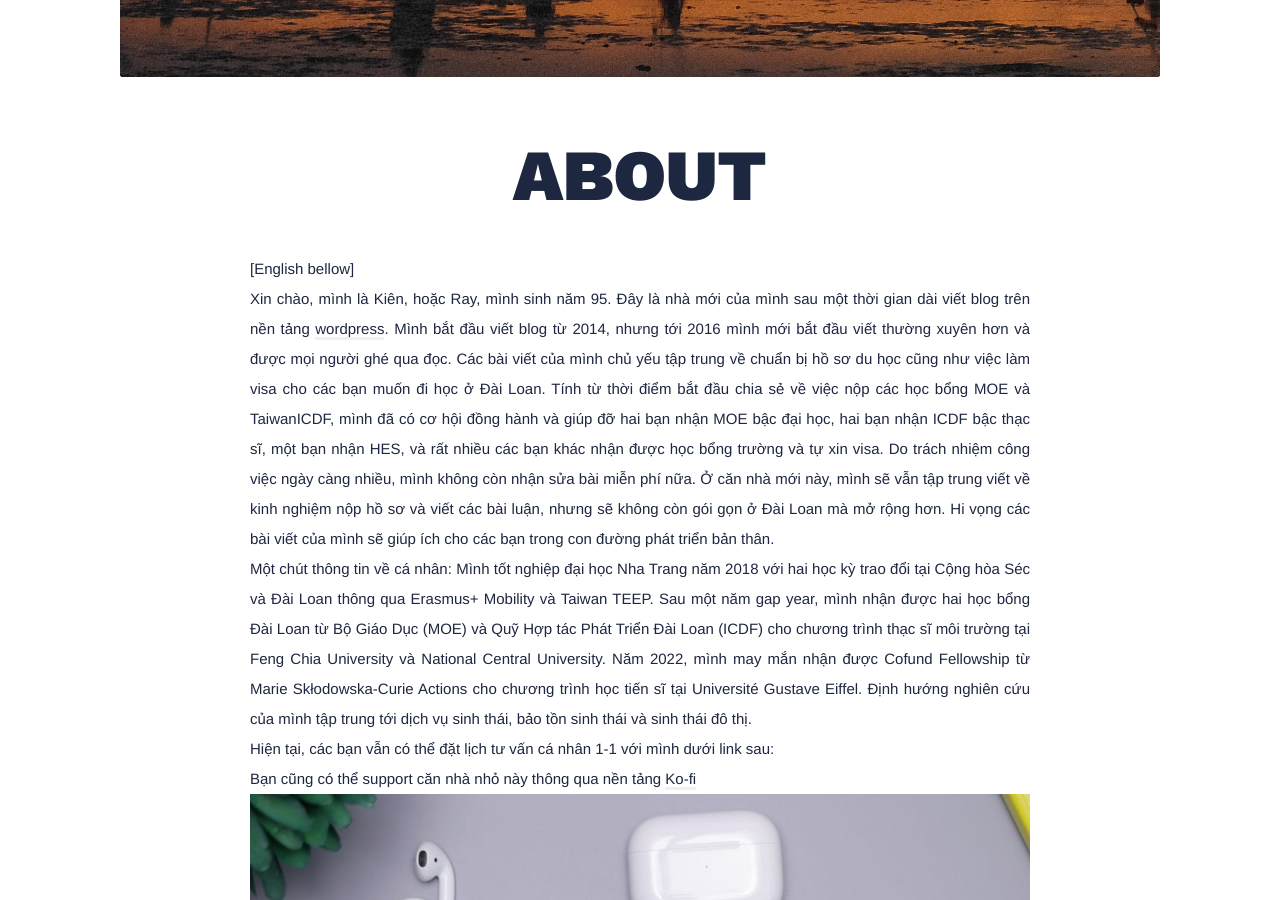
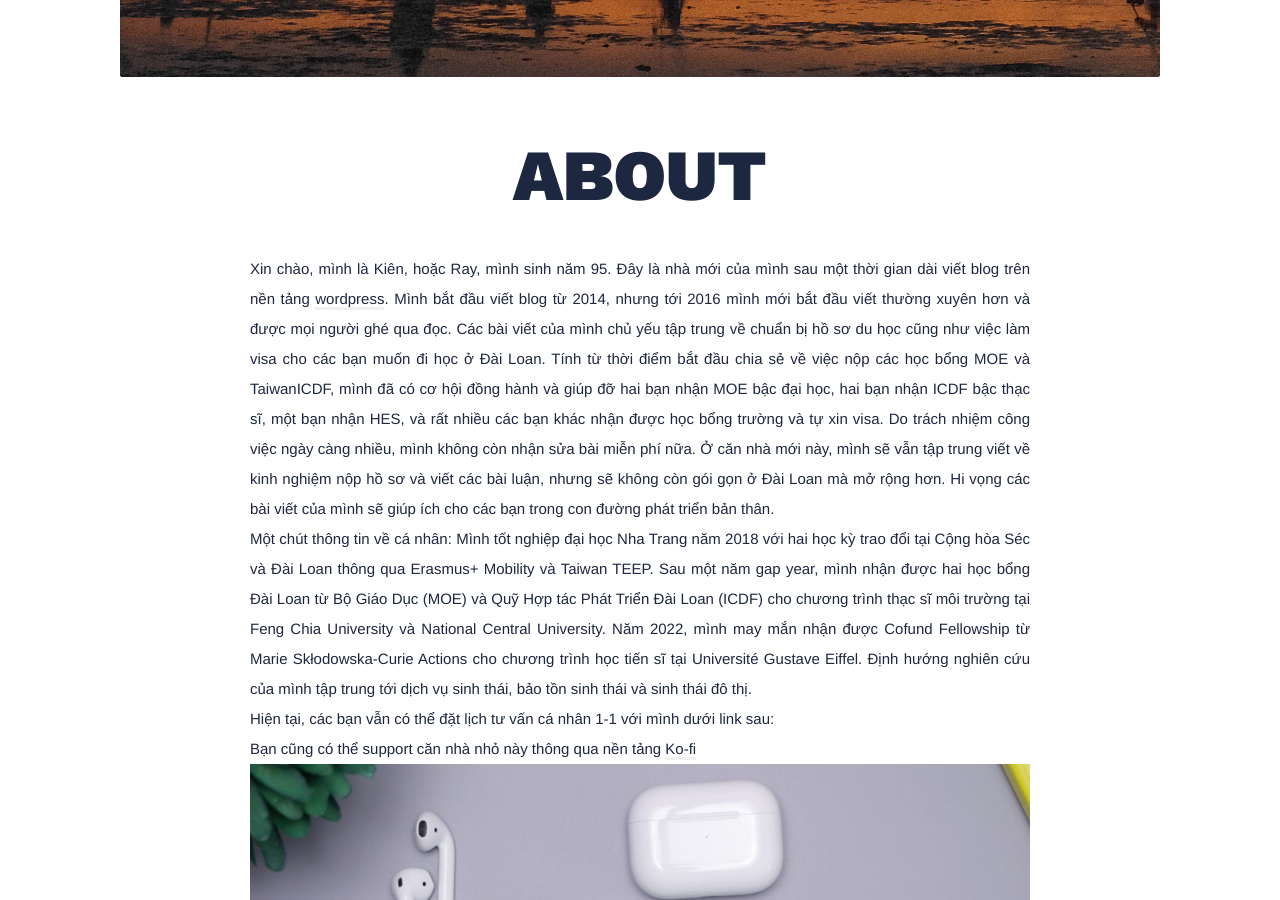
Before and after one commit to ray-ers/ray-ers.github.io, a Jekyll site: the page built from _pages/about.md, in a window 1280 px wide and 900 px high, scrolled down 663 px. Built offline with Jekyll 4.4.1, drawn with Linux system fonts in a browser that asks for light colours; nearby versions of some CDN libraries.

Commit message:
Update about.md

```diff
--- a/_pages/about.md
+++ b/_pages/about.md
@@ -5,22 +5,9 @@ permalink: /about/
 image: '/images/01-about1.jpg'
 ---
 
-<div align="justify">
+<div align="justify"> Xin chào, mình là Kiên, hoặc Ray, mình sinh năm 95. Đây là nhà mới của mình sau một thời gian dài viết blog trên nền tảng <a href="www.eldlrjn.wordpress.com">wordpress</a>. Mình bắt đầu viết blog từ 2014, nhưng tới 2016 mình mới bắt đầu viết thường xuyên hơn và được mọi người ghé qua đọc. Các bài viết của mình chủ yếu tập trung về chuẩn bị hồ sơ du học cũng như việc làm visa cho các bạn muốn đi học ở Đài Loan. Tính từ thời điểm bắt đầu chia sẻ về việc nộp các học bổng MOE và TaiwanICDF, mình đã có cơ hội đồng hành và giúp đỡ hai bạn nhận MOE bậc đại học, hai bạn nhận ICDF bậc thạc sĩ, một bạn nhận HES, và rất nhiều các bạn khác nhận được học bổng trường và tự xin visa. Do trách nhiệm công việc ngày càng nhiều, mình không còn nhận sửa bài miễn phí nữa. Ở căn nhà mới này, mình sẽ vẫn tập trung viết về kinh nghiệm nộp hồ sơ và viết các bài luận, nhưng sẽ không còn gói gọn ở Đài Loan mà mở rộng hơn. Hi vọng các bài viết của mình sẽ giúp ích cho các bạn trong con đường phát triển bản thân.</div>
 
- [English bellow]
-</div>
-
-<div align="justify">
-
-Xin chào, mình là Kiên, hoặc Ray, mình sinh năm 95. Đây là nhà mới của mình sau một thời gian dài viết blog trên nền tảng <a href="www.eldlrjn.wordpress.com">wordpress</a>. Mình bắt đầu viết blog từ 2014, nhưng tới 2016 mình mới bắt đầu viết thường xuyên hơn và được mọi người ghé qua đọc. Các bài viết của mình chủ yếu tập trung về chuẩn bị hồ sơ du học cũng như việc làm visa cho các bạn muốn đi học ở Đài Loan. Tính từ thời điểm bắt đầu chia sẻ về việc nộp các học bổng MOE và TaiwanICDF, mình đã có cơ hội đồng hành và giúp đỡ hai bạn nhận MOE bậc đại học, hai bạn nhận ICDF bậc thạc sĩ, một bạn nhận HES, và rất nhiều các bạn khác nhận được học bổng trường và tự xin visa. Do trách nhiệm công việc ngày càng nhiều, mình không còn nhận sửa bài miễn phí nữa. Ở căn nhà mới này, mình sẽ vẫn tập trung viết về kinh nghiệm nộp hồ sơ và viết các bài luận, nhưng sẽ không còn gói gọn ở Đài Loan mà mở rộng hơn. Hi vọng các bài viết của mình sẽ giúp ích cho các bạn trong con đường phát triển bản thân.
-
-</div>
-
- <div align="justify">
-
-Một chút thông tin về cá nhân: Mình tốt nghiệp đại học Nha Trang năm 2018 với hai học kỳ trao đổi tại Cộng hòa Séc và Đài Loan thông qua Erasmus+ Mobility và Taiwan TEEP. Sau một năm gap year, mình nhận được hai học bổng Đài Loan từ Bộ Giáo Dục (MOE) và Quỹ Hợp tác Phát Triển Đài Loan (ICDF) cho chương trình thạc sĩ môi trường tại Feng Chia University và National Central University. Năm 2022, mình may mắn nhận được Cofund Fellowship từ Marie Skłodowska-Curie Actions cho chương trình học tiến sĩ tại Université Gustave Eiffel. Định hướng nghiên cứu của mình tập trung tới dịch vụ sinh thái, bảo tồn sinh thái và sinh thái đô thị.
-
-</div>
+<div align="justify">Một chút thông tin về cá nhân: Mình tốt nghiệp đại học Nha Trang năm 2018 với hai học kỳ trao đổi tại Cộng hòa Séc và Đài Loan thông qua Erasmus+ Mobility và Taiwan TEEP. Sau một năm gap year, mình nhận được hai học bổng Đài Loan từ Bộ Giáo Dục (MOE) và Quỹ Hợp tác Phát Triển Đài Loan (ICDF) cho chương trình thạc sĩ môi trường tại Feng Chia University và National Central University. Năm 2022, mình may mắn nhận được Cofund Fellowship từ Marie Skłodowska-Curie Actions cho chương trình học tiến sĩ tại Université Gustave Eiffel. Định hướng nghiên cứu của mình tập trung tới dịch vụ sinh thái, bảo tồn sinh thái và sinh thái đô thị. </div>
 
 <div align="justify"> Hiện tại, các bạn vẫn có thể đặt lịch tư vấn cá nhân 1-1 với mình dưới link sau: </div>
 <div align="justify"> Bạn cũng có thể support căn nhà nhỏ này thông qua nền tảng <a href="[www.eldlrjn.wordpress.com](https://ko-fi.com/kienphamtrung)">Ko-fi</a> </div>
```
